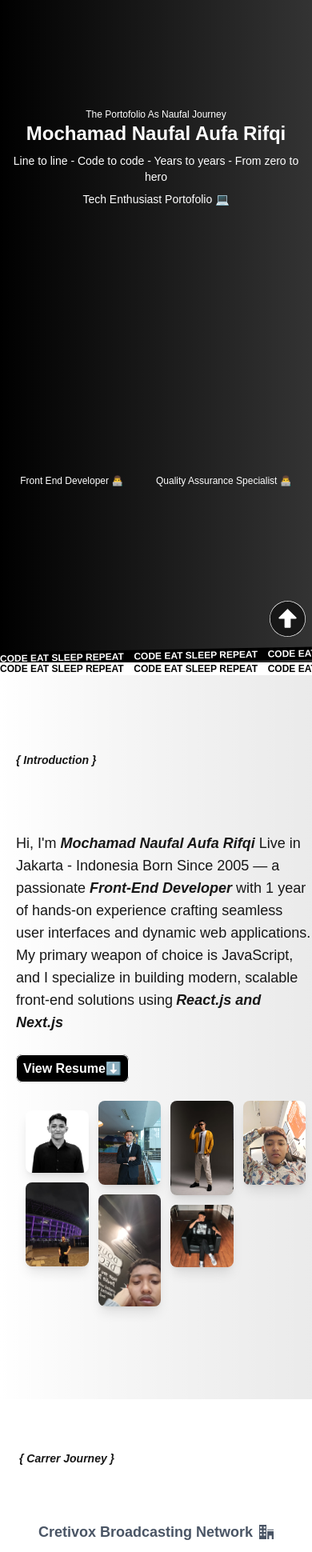
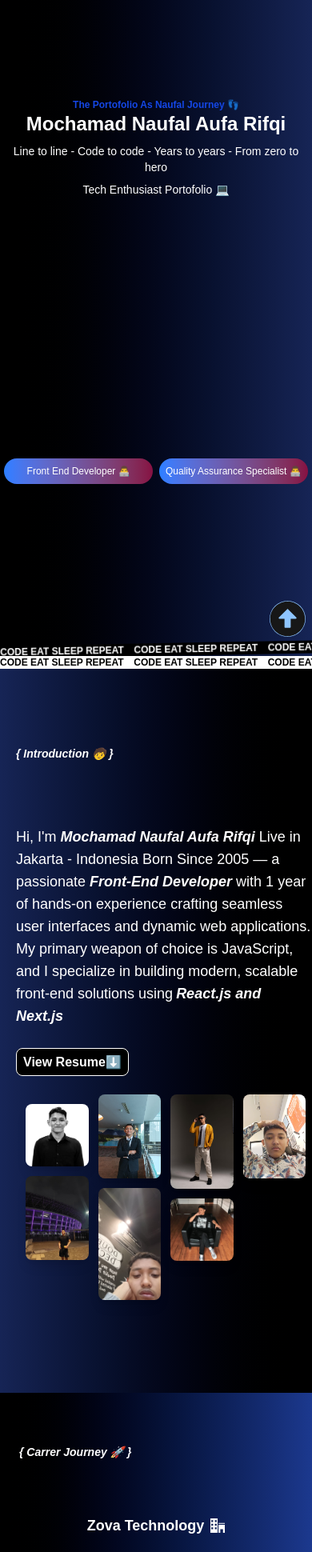
Before and after one commit to naufalaufa/naufalrifqi-portofolio-2025, a Next.js app: page / in a window 390 px wide. Shown: the part 40-1980 px from the top of the page at 80% size. Built offline with nearby package versions, Linux system fonts and the light colour scheme.

Commit message:
remake color 12/07/2025

```diff
--- a/app/page.js
+++ b/app/page.js
@@ -1,3 +1,4 @@
+import Loading from "@/components/Loading";
 import SideIcon from "@/components/SideIcon";
 import dynamic from "next/dynamic";
 
@@ -6,22 +7,22 @@ import dynamic from "next/dynamic";
 //   loading: () => <p>Loading...</p>,
 // });
 const Main = dynamic(() => import("@/components/Main"), {
-  loading: () => <p>Loading Main...</p>,
+  loading: () => <Loading/>,
 });
 const ScrollComponent = dynamic(() => import("@/components/ScrollComponent"), {
-  loading: () => <p>Loading ScrollComponent...</p>,
+  loading: () => <Loading/>,
 });
 const About = dynamic(() => import("@/components/About"), {
-  loading: () => <p>Loading About...</p>,
+  loading: () => <Loading/>,
 });
 const CarrerJourney = dynamic(() => import("@/components/CarrerJourney"), {
-  loading: () => <p>Loading Main...</p>,
+  loading: () => <Loading/>,
 });
 const Project = dynamic(() => import("@/components/Project"), {
-  loading: () => <p>Loading Project...</p>,
+  loading: () => <Loading/>,
 });
 const Footer = dynamic(() => import("@/components/Footer"), {
-  loading: () => <p>Loading Project...</p>,
+  loading: () => <Loading/>,
 });
 
 // ended lazy loading code spliting 2025
@@ -29,7 +30,7 @@ const Footer = dynamic(() => import("@/components/Footer"), {
 const Page = () => {
   return (
     <>
-      <div className="bg-gradient-to-r from-black to-black/80 pt-2 max-w-screen">
+      <div className="bg-gradient-to-r from-black to-blue-950 max-w-screen">
         {/* <Header /> */}
         <Main />
         <ScrollComponent />
--- a/components/About.jsx
+++ b/components/About.jsx
@@ -3,12 +3,12 @@ import Image from "next/image";
 
 const About = () => {
   return (
-    <div className="bg-gradient-to-r from-white to-white/90 grid grid-cols-1 md:grid-cols-2 py-24 place-content-center ">
+    <div className="bg-gradient-to-l text-white from-black to-blue-950 grid grid-cols-1 md:grid-cols-2 py-24 place-content-center">
       <div className="ml-5">
         <h1 className="mb-20 text-sm font-semibold italic">
-          {"{ "}Introduction{" }"}
+          {"{ "}Introduction 🧒{" }"}
         </h1>
-        <div className="text-lg">
+        <div className="text-lg ">
           <p>
             Hi, I'm{" "}
             <span className="font-bold italic">Mochamad Naufal Aufa Rifqi</span>{" "}
--- a/components/CarrerJourney.jsx
+++ b/components/CarrerJourney.jsx
@@ -4,29 +4,29 @@ import { ImOffice } from "react-icons/im";
 
 const CarrerJourney = () => {
   return (
-    <section className="bg-white p-3 ">
+    <section className="bg-gradient-to-r from-black to-blue-900 text-white p-3 ">
       <p className="p-3 text-sm font-bold my-10 italic">
-        {"{ "}Carrer Journey{" }"}
+        {"{ "}Carrer Journey 🚀{" }"}
       </p>
       {dataCarrerJouney.map((journey) => {
-        const { id, company, date, position } = journey;
+        const { id, company, date, position , image } = journey;
         return (
           <div
             key={id}
             className="flex flex-col md:flex-row items-center justify-between gap-4 p-4 border-b border-gray-300"
           >
             <div className="flex flex-col">
-              <div className="text-lg flex items-center gap-2 2xl:text-lg text-gray-600 font-bold">
+              <div className="text-lg flex items-center gap-2 2xl:text-lg text-white font-bold">
                 <span>{company}</span>
                 <ImOffice />
               </div>
             </div>
             <div className="flex flex-col items-center md:items-end ">
-              <div className="text-md flex items-center gap-2 2xl:text-lg text-gray-500">
+              <div className="text-md flex items-center gap-2 2xl:text-lg text-white">
                 <MdOutlineDateRange />
                 <span>{date}</span>
               </div>
-              <span className="text-md 2xl:text-lg text-gray-500">
+              <span className="text-md 2xl:text-lg text-white">
                 {position}
               </span>
             </div>
--- a/components/Footer.jsx
+++ b/components/Footer.jsx
@@ -1,27 +1,29 @@
 import { dataFooter } from "@/utils/data";
+import Link from "next/link";
 
 const Footer = () => {
   return (
-    <footer>
-      <div className="bg-gray-800 text-white p-4 text-center">
-        <p className="text-sm mb-5">
-          © 2025 Mochamad Naufal Aufa Rifqi All rights reserved.
-        </p>
-        {dataFooter.map((footer) => {
-          const { id, title, link, icon: Icon } = footer;
-          return (
-            <a
-              key={id}
-              href={link}
-              className="text-white mx-3"
-              target="_blank"
-              rel="noopener noreferrer"
-            >
-              <Icon size={25} className="inline-block mr-1 text-white" />
-            </a>
-          );
-        })}
-      </div>
+    <footer className="grid py-12 md:grid-cols-2 place-content-center place-items-center w-screen m-auto">
+        <div className="text-sm mb-5 text-white text-center">
+          <div>
+             <p>
+              Personal Portofolio
+              </p>
+              <p className="font-bold">Mochamad Naufal Aufa Rifqi</p>
+          </div>
+          <p className="mt-9 mb-2 text-xs">© Copyright By Mochamad Naufal Aufa Rifqi 2025</p>
+        </div>
+        <div className="text-sm mb-5 text-white border-white">
+          <p className="font-bold text-center">
+          Contact Me
+          </p>
+            <p className="text-xs mb-8">Connect my social media to Contribute Collaborate and Create Impact.</p>
+          <div className="flex gap-5 justify-center my-2">
+            {dataFooter.map((footerItem) => (
+              <Link target="_blank" key={footerItem.id} href={footerItem.link}>{<footerItem.icon size={25}/>}</Link>
+            ))}
+          </div>
+        </div>
     </footer>
   );
 };
--- a/components/Header.jsx
+++ b/components/Header.jsx
@@ -14,7 +14,7 @@ const Header = () => {
             key={id}
             href={path}
             className={
-              pathname === path ? "text-black font-bold" : "text-gray-700"
+              pathname === path ? "text-black font-bold text-xs" : "text-gray-700 text-xs"
             }
           >
             {title}
--- /dev/null
+++ b/components/Loading.jsx
@@ -0,0 +1,11 @@
+import React from 'react'
+
+const Loading = () => {
+  return (
+    <div className='w-screen min-h-screen grid place-content-center place-items-center'>
+        <span className='text-white'>Loading...</span>
+    </div>
+  )
+}
+
+export default Loading
--- a/components/Main.jsx
+++ b/components/Main.jsx
@@ -2,12 +2,12 @@ import { dataRoleDivision } from "@/utils/data";
 
 const Main = () => {
   return (
-    <div id="main" className="grid place-items-center min-h-screen relative">
+    <div id="main" className="grid bg-gradient-to-r from-black to-blue-950 place-items-center min-h-screen relative">
       <div>
-        <p className="text-white text-xs sm:text-left text-center">
-          The Portofolio As Naufal Journey
+        <p className="text-xs sm:text-left md:text-lg text-blue-700 font-semibold text-center">
+          The Portofolio As Naufal Journey 👣
         </p>
-        <h1 className="text-white whitespace-nowrap text-center font-bold text-2xl sm:text-4xl md:text-5xl lg:text-7xl 2xl:text-9xl ">
+        <h1 className="text-white whitespace-nowrap text-center  font-bold text-2xl sm:text-4xl md:text-5xl lg:text-7xl 2xl:text-8xl ">
           Mochamad Naufal Aufa Rifqi
         </h1>
         <p className="text-white p-2 text-sm text-center 2xl:text-lg">
@@ -17,9 +17,9 @@ const Main = () => {
           Tech Enthusiast Portofolio 💻
         </p>
       </div>
-      <div className="grid grid-cols-2 mb-9 ">
+      <div className="grid grid-cols-2 mb-9 gap-2 ">
         {dataRoleDivision.map((role) => (
-          <p className="text-white text-xs sm:text-sm" key={role.id}>
+          <p className="text-white text-xs sm:text-sm bg-gradient-to-r from-blue-500 to-pink-900 p-2 text-center rounded-2xl " key={role.id}>
             {role.title} 👨‍💻
           </p>
         ))}
--- a/components/Project.jsx
+++ b/components/Project.jsx
@@ -29,7 +29,7 @@ const Project = () => {
               <Image src={image} alt={name} />
               <p>{description}</p>
               <p>{techstack}</p>
-              <span className="bg-black p-2 rounded-xl text-white border-black border font-bold absolute top-0 -rotate-12">
+              <span className="bg-black p-2 rounded-xl text-white border-white border font-bold absolute top-0 -rotate-12">
                 {status}
               </span>
               <p
--- a/components/SideIcon.jsx
+++ b/components/SideIcon.jsx
@@ -3,7 +3,7 @@ const SideIcon = () => {
   return (
     <a
       href="#main"
-      className="fixed bottom-2 right-2 bg-white rounded-full cursor-pointer"
+      className="fixed bottom-2 right-2 bg-blue-300 rounded-full cursor-pointer"
     >
       <FaArrowAltCircleUp size={45} />
     </a>
--- a/utils/data.js
+++ b/utils/data.js
@@ -92,18 +92,19 @@ export const dataScrollText = [
 ];
 
 export const dataCarrerJouney = [
+   {
+    id: 1,
+    company: "Zova Technology",
+    position: "Quality Assurance Specialist ( Manual Testing )",
+    date: "2025 January - Present",
+  },
   {
-    id: 1,
+    id: 2,
     company: "Cretivox Broadcasting Network",
     position: "Front End Developer",
     date: "2023 Desember - 2024 Mei",
   },
-  {
-    id: 2,
-    company: "Zova Technology",
-    position: "Quality Assurance Specialist ( Manual Testing )",
-    date: "2025 January - Present",
-  },
+
 ];
 
 // data for project
@@ -178,7 +179,7 @@ export const projects = [
   {
     id: 1,
     name: "Todo List App",
-    status: "Personal Project",
+    status: "Personal Project 🧑‍💻",
     statusLink: true,
     techstack: "",
     image: TodoListApp,
@@ -189,7 +190,7 @@ export const projects = [
   {
     id: 2,
     name: "Dashboard Admin Kuis Tipis Tipis Monitoring",
-    status: "Work Project",
+    status: "Work Project 🏢",
     statusLink: false,
     role: "Front End Developer",
     techstack: "",
@@ -201,7 +202,7 @@ export const projects = [
   {
     id: 3,
     name: "Exatch Match Marketing",
-    status: "Work Project",
+    status: "Work Project 🏢",
     statusLink: false,
     techstack: "",
     role: "Quality Assurance Specialist",
@@ -213,7 +214,7 @@ export const projects = [
   {
     id: 4,
     name: "Landing Page Internship",
-    status: "Work Project",
+    status: "Work Project 🏢",
     statusLink: true,
     techstack: "",
     role: "Front End Developer ",
@@ -225,7 +226,7 @@ export const projects = [
   {
     id: 5,
     name: "Cretivox Company Landing Page",
-    status: "Work Project ",
+    status: "Work Project 🏢",
     statusLink: true,
     techstack: "",
     role: "Front End Developer",
--- a/utils/dataBlog.js
+++ b/utils/dataBlog.js
@@ -27,4 +27,11 @@ export const dataBlog = [
     image: ReactJsAndNextJs,
     createdAt: "",
   },
+  {
+    id: 4,
+    title: "Ada lovalace",
+    description: "ada",
+    image: ReactJsAndNextJs,
+    createdAt: "",
+  },
 ];
```
Also changed, not shown: public/images/Cretivox.png (added), public/images/zovatech.png (added).
